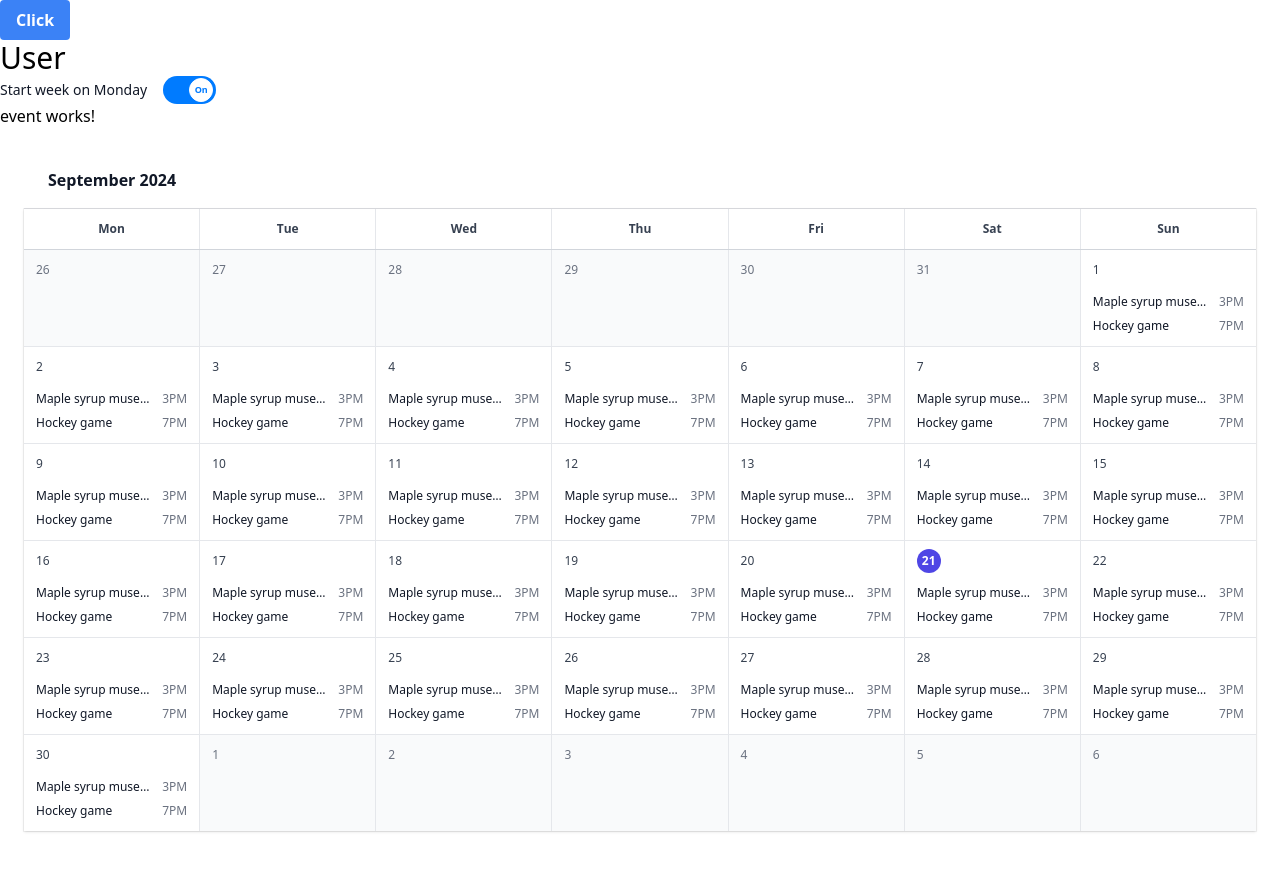
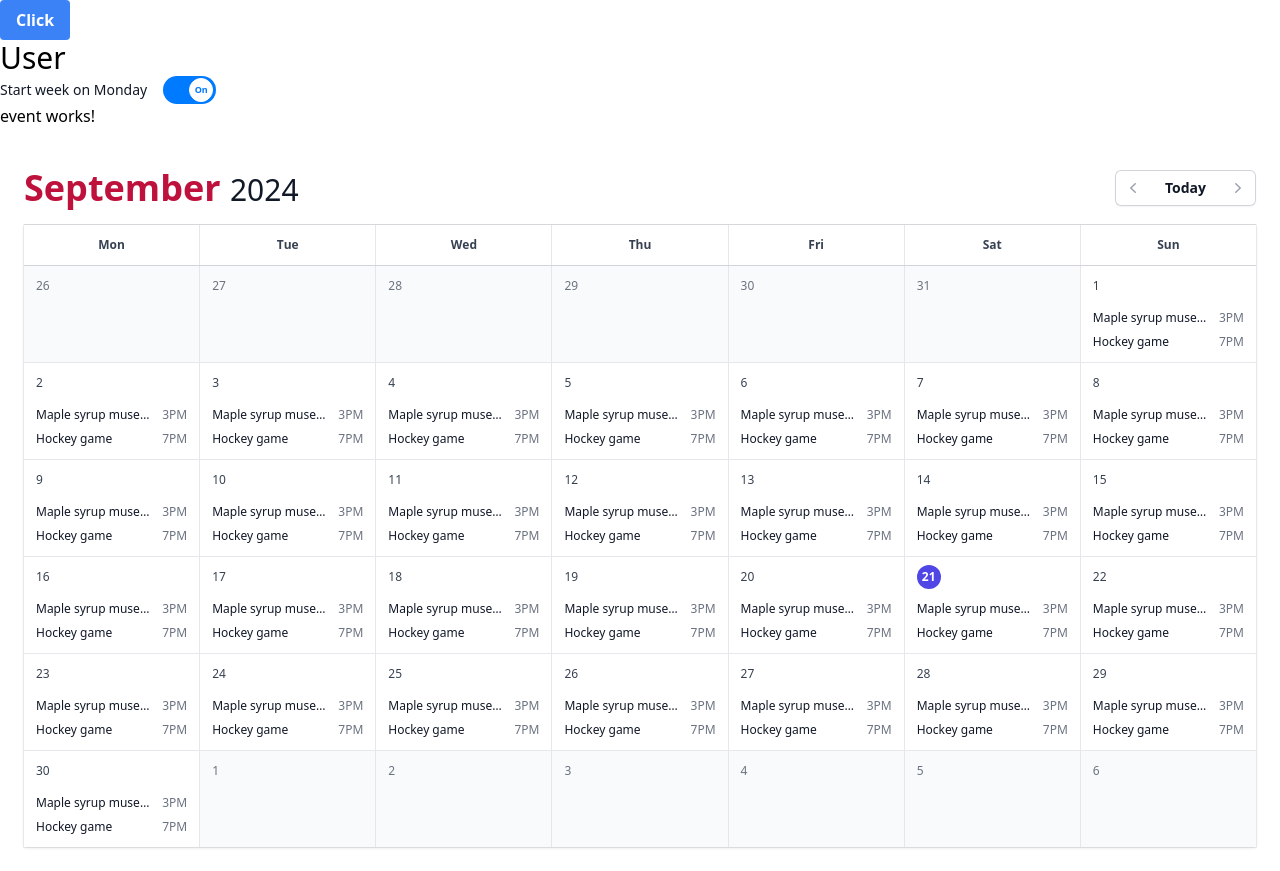
Before and after one commit to emPeeGee/sync-my-time, an Angular app: page / in a window 1280 px wide. Built offline with nearby package versions, Linux system fonts and the light colour scheme.

Commit message:
✨ feat: calendar button with arrows to change the month

```diff
--- a/src/app/shared/components/calendar/calendar.component.html
+++ b/src/app/shared/components/calendar/calendar.component.html
@@ -1,8 +1,48 @@
 <section class="m-6">
-  <header class="flex items-center justify-between border-b border-gray-200 px-6 py-4 lg:flex-none">
-    <h3 class="text-base font-semibold leading-6 text-gray-900">
-      <time datetime="2022-01">{{ currentMonth | date: 'MMMM y' }}</time>
+  <header class="flex items-center justify-between border-b border-gray-200 py-4 lg:flex-none">
+    <h3 class="text-gray-900">
+      <time datetime="2022-01" class="block">
+        <span class="text-4xl font-bold text-rose-700">
+          {{ currentMonth | date: 'MMMM' }} {{ ' ' }}
+        </span>
+        <span class="text-3xl font-medium">{{ currentMonth | date: 'y' }}</span>
+      </time>
     </h3>
+
+    <div class="flex items-center">
+      <div class="relative flex items-center rounded-md bg-white shadow-sm md:items-stretch">
+        <button
+          type="button"
+          class="flex h-9 w-12 items-center justify-center rounded-l-md border-y border-l border-gray-300 pr-1 text-gray-400 hover:text-gray-500 focus:relative md:w-9 md:pr-0 md:hover:bg-gray-50"
+          (click)="onMonthChangeClick('prev')">
+          <span class="sr-only">Previous month</span>
+          <svg class="h-5 w-5" viewBox="0 0 20 20" fill="currentColor" aria-hidden="true">
+            <path
+              fill-rule="evenodd"
+              d="M12.79 5.23a.75.75 0 01-.02 1.06L8.832 10l3.938 3.71a.75.75 0 11-1.04 1.08l-4.5-4.25a.75.75 0 010-1.08l4.5-4.25a.75.75 0 011.06.02z"
+              clip-rule="evenodd" />
+          </svg>
+        </button>
+        <button
+          type="button"
+          class="hidden border-y border-gray-300 px-3.5 text-sm font-semibold text-gray-900 hover:bg-gray-50 focus:relative md:block">
+          Today
+        </button>
+        <span class="relative -mx-px h-5 w-px bg-gray-300 md:hidden"></span>
+        <button
+          type="button"
+          class="flex h-9 w-12 items-center justify-center rounded-r-md border-y border-r border-gray-300 pl-1 text-gray-400 hover:text-gray-500 focus:relative md:w-9 md:pl-0 md:hover:bg-gray-50"
+          (click)="onMonthChangeClick('next')">
+          <span class="sr-only">Next month</span>
+          <svg class="h-5 w-5" viewBox="0 0 20 20" fill="currentColor" aria-hidden="true">
+            <path
+              fill-rule="evenodd"
+              d="M7.21 14.77a.75.75 0 01.02-1.06L11.168 10 7.23 6.29a.75.75 0 111.04-1.08l4.5 4.25a.75.75 0 010 1.08l-4.5 4.25a.75.75 0 01-1.06-.02z"
+              clip-rule="evenodd" />
+          </svg>
+        </button>
+      </div>
+    </div>
   </header>
 
   <div class="shadow ring-1 ring-black ring-opacity-5 lg:flex lg:flex-auto lg:flex-col">
--- a/src/app/shared/components/calendar/calendar.component.ts
+++ b/src/app/shared/components/calendar/calendar.component.ts
@@ -84,6 +84,14 @@ export class CalendarComponent implements OnInit {
 
     return [...emptyDays, ...monthDays, ...lastEmptyDays];
   }
+
+  onMonthChangeClick(type: 'next' | 'prev') {
+    this.currentMonth = new Date(
+      this.currentMonth.getFullYear(),
+      this.currentMonth.getMonth() + (type === 'next' ? 1 : -1),
+      this.currentMonth.getDate()
+    );
+  }
 }
 
 const getDayIndexMondaySunday = (date: Date, startOnMonday: boolean) =>
```
Also changed, not shown: 1 other file (tests, documents, lock files or other folders).
